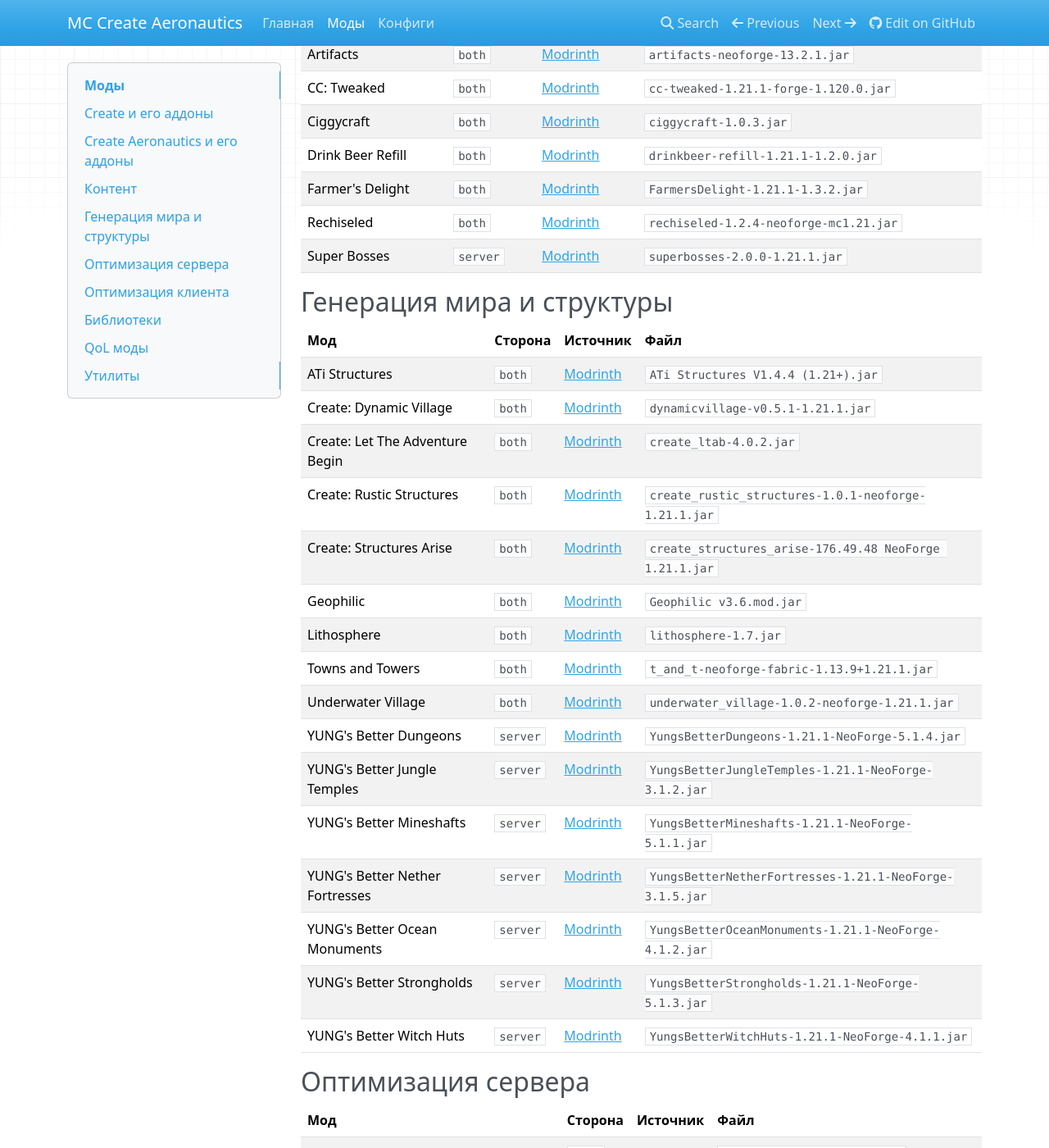
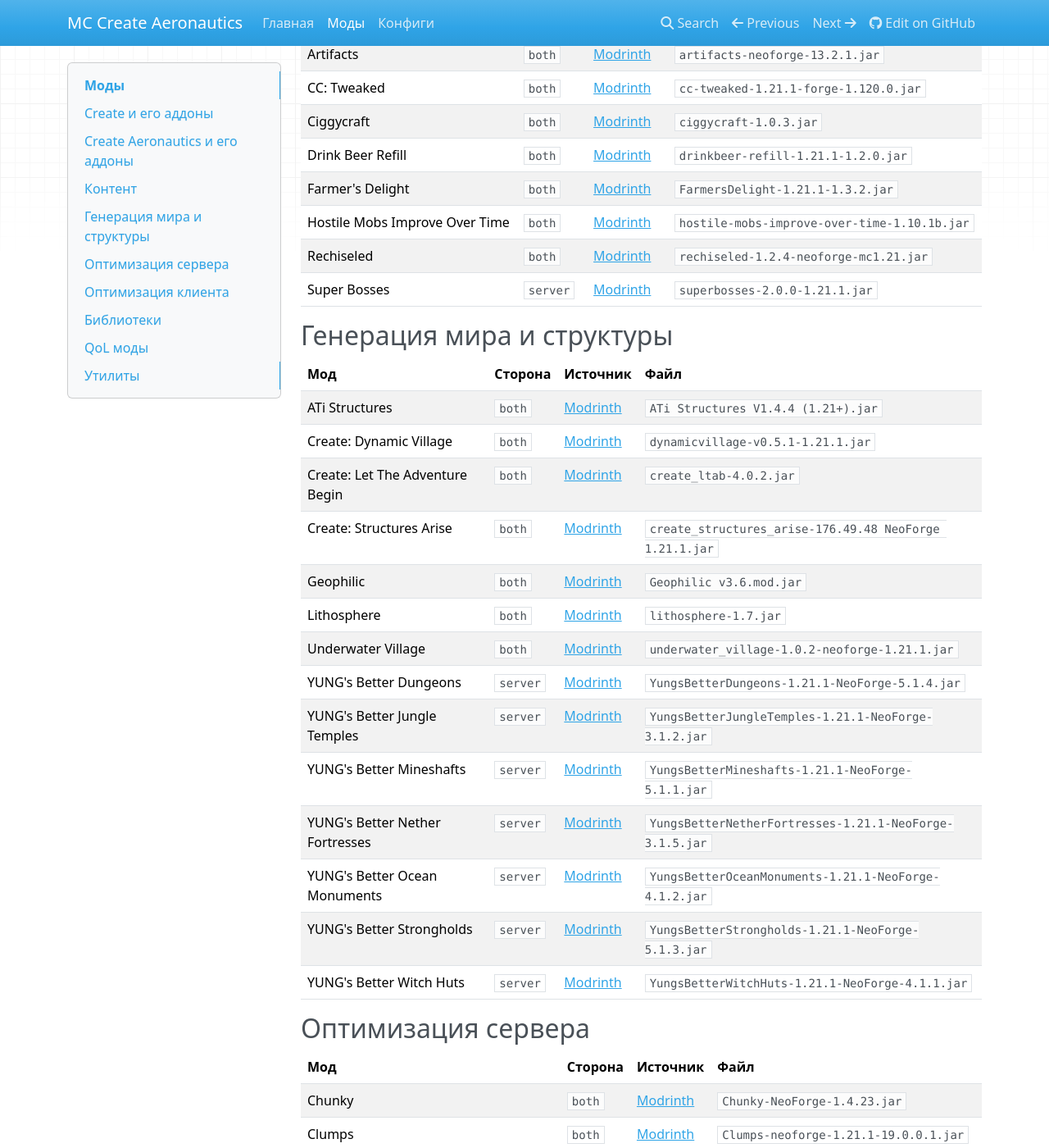
Before and after one commit to AlexCawl/mc-create-aeronautics-modpack, an MkDocs documentation site: the page built from docs/mods.md, in a window 1280 px wide and 1400 px high, scrolled down 2055 px. Shown: the whole window at 82% size. Built offline with MkDocs 1.6.1, drawn with Linux system fonts in a browser that asks for light colours; nearby versions of some CDN libraries; some of the changed text lies outside the part shown.

Commit message:
chore: update mods

```diff
--- a/docs/mods.md
+++ b/docs/mods.md
@@ -23,7 +23,7 @@
 | Create: Copycats+ | `both` | [Modrinth](https://modrinth.com/mod/copycats) | `copycats-3.0.4+mc.1.21.1-neoforge.jar` |
 | Create: Diesel Generators | `both` | [Modrinth](https://modrinth.com/mod/create-diesel-generators) | `createdieselgenerators-1.21.1-1.3.13.jar` |
 | Create: Dragons Plus | `both` | [Modrinth](https://modrinth.com/mod/create-dragons-plus) | `CreateDragonsPlus-1.11.2b.jar` |
-| Create: Enchantment Industry | `both` | [Modrinth](https://modrinth.com/mod/create-enchantment-industry) | `create-enchantment-industry-2.5.0-preview-alpha1.jar` |
+| Create: Enchantment Industry | `both` | [Modrinth](https://modrinth.com/mod/create-enchantment-industry) | `create-enchantment-industry-2.4.2.jar` |
 | Create: Fluid | `both` | [CurseForge](https://www.curseforge.com/minecraft/mc-mods/create-fluid) | `fluid-2.1.3.jar` |
 | Create: Food | `both` | [Modrinth](https://modrinth.com/mod/create-food) | `createfood-neoforge-1.21.1-2.5.0.jar` |
 | Create: Fuel & Water Information | `both` | [Modrinth](https://modrinth.com/mod/create-fuel-water-information) | `cfwinfo-1.9.0.jar` |
@@ -57,6 +57,7 @@
 | Ciggycraft | `both` | [Modrinth](https://modrinth.com/mod/ciggycraft) | `ciggycraft-1.0.3.jar` |
 | Drink Beer Refill | `both` | [Modrinth](https://modrinth.com/mod/drink-beer-refill) | `drinkbeer-refill-1.21.1-1.2.0.jar` |
 | Farmer's Delight | `both` | [Modrinth](https://modrinth.com/mod/farmers-delight) | `FarmersDelight-1.21.1-1.3.2.jar` |
+| Hostile Mobs Improve Over Time | `both` | [Modrinth](https://modrinth.com/datapack/hostile-mobs-improve-over-time) | `hostile-mobs-improve-over-time-1.10.1b.jar` |
 | Rechiseled | `both` | [Modrinth](https://modrinth.com/mod/rechiseled) | `rechiseled-1.2.4-neoforge-mc1.21.jar` |
 | Super Bosses | `server` | [Modrinth](https://modrinth.com/mod/super-bosses) | `superbosses-2.0.0-1.21.1.jar` |
 
@@ -67,11 +68,9 @@
 | ATi Structures | `both` | [Modrinth](https://modrinth.com/datapack/ati-structures-fabricforge) | `ATi Structures V1.4.4 (1.21+).jar` |
 | Create: Dynamic Village | `both` | [Modrinth](https://modrinth.com/mod/dynamic-village) | `dynamicvillage-v0.5.1-1.21.1.jar` |
 | Create: Let The Adventure Begin | `both` | [Modrinth](https://modrinth.com/mod/create-let-the-adventure-begin) | `create_ltab-4.0.2.jar` |
-| Create: Rustic Structures | `both` | [Modrinth](https://modrinth.com/mod/create-rustic-structures) | `create_rustic_structures-1.0.1-neoforge-1.21.1.jar` |
 | Create: Structures Arise | `both` | [Modrinth](https://modrinth.com/mod/create-structures-arise) | `create_structures_arise-176.49.48 NeoForge 1.21.1.jar` |
 | Geophilic | `both` | [Modrinth](https://modrinth.com/datapack/geophilic) | `Geophilic v3.6.mod.jar` |
 | Lithosphere | `both` | [Modrinth](https://modrinth.com/mod/lithosphere) | `lithosphere-1.7.jar` |
-| Towns and Towers | `both` | [Modrinth](https://modrinth.com/mod/towns-and-towers) | `t_and_t-neoforge-fabric-1.13.9+1.21.1.jar` |
 | Underwater Village | `both` | [Modrinth](https://modrinth.com/mod/underwater-village) | `underwater_village-1.0.2-neoforge-1.21.1.jar` |
 | YUNG's Better Dungeons | `server` | [Modrinth](https://modrinth.com/mod/yungs-better-dungeons) | `YungsBetterDungeons-1.21.1-NeoForge-5.1.4.jar` |
 | YUNG's Better Jungle Temples | `server` | [Modrinth](https://modrinth.com/mod/yungs-better-jungle-temples) | `YungsBetterJungleTemples-1.21.1-NeoForge-3.1.2.jar` |
```
Also changed, not shown: other parts of docs/mods.md (+1 -1 lines), 6 other files.
